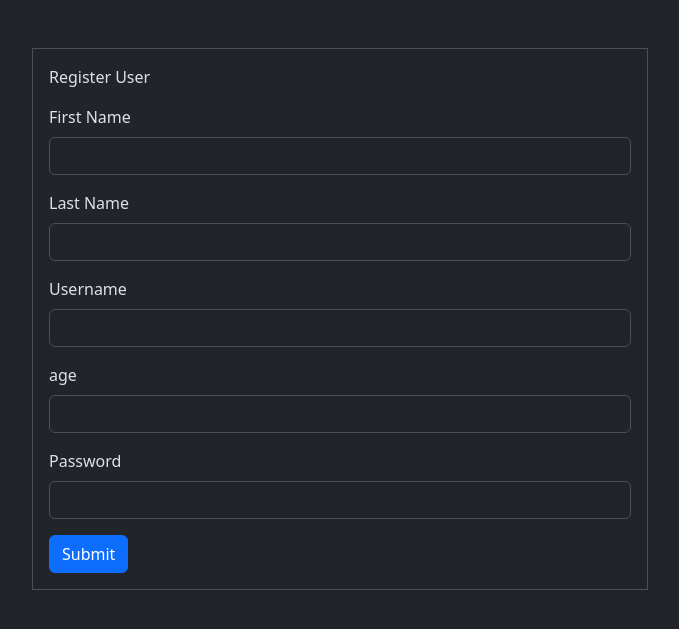
After one commit to MayurPanchbhai/loginout, a Django app: page /register/ in a window 1280 px wide. The commit adds this page. Shown: the top 629 px of the page, without its empty margins (308-987 px from the left). Run offline with Django 5.2, Linux system fonts and the light colour scheme; the visitor is signed in with stand-in values (Sample User, id 1).

Commit message:
user logine

```diff
--- /dev/null
+++ b/logger/templates/register.html
@@ -0,0 +1,76 @@
+<!-- @format -->
+
+<!doctype html>
+<html lang="en">
+  <head>
+    <meta charset="UTF-8" />
+    <meta name="viewport" content="width=device-width, initial-scale=1.0" />
+    <title>Document</title>
+    <link
+      href="https://cdn.jsdelivr.net/npm/bootstrap@5.3.8/dist/css/bootstrap.min.css"
+      rel="stylesheet"
+      integrity="sha384-sRIl4kxILFvY47J16cr9ZwB07vP4J8+LH7qKQnuqkuIAvNWLzeN8tE5YBujZqJLB"
+      crossorigin="anonymous" />
+  </head>
+  <body class="container w-50" data-bs-theme="dark">
+    <form
+      class="container-md mt-5 border m-2 p-3"
+      action="/newuser/"
+      method="post">
+      {% csrf_token %}
+      <p>Register User</p>
+      <div class="mb-3">
+        <label for="exampleInputEmail1" class="form-label">First Name</label>
+        <input
+          type="text"
+          class="form-control"
+          id="exampleInputEmail1"
+          aria-describedby="emailHelp"
+          name="firstname" />
+      </div>
+      <div class="mb-3">
+        <label for="exampleInputEmail1" class="form-label">Last Name</label>
+        <input
+          type="text"
+          class="form-control"
+          id="exampleInputEmail1"
+          aria-describedby="emailHelp"
+          name="lastname" />
+      </div>
+      <div class="mb-3">
+        {% if messages %}
+        <ul class="messages">
+          {% for message in messages %}
+          <li class="{{ message.tags }}" style="color: red">{{ message }}</li>
+          {% endfor %}
+        </ul>
+        {% endif %}
+        <label for="exampleInputEmail1" class="form-label">Username</label>
+        <input
+          type="text"
+          class="form-control"
+          id="exampleInputEmail1"
+          aria-describedby="emailHelp"
+          name="username" />
+      </div>
+      <div class="mb-3">
+        <label for="exampleInputEmail1" class="form-label">age</label>
+        <input
+          type="number"
+          class="form-control"
+          id="exampleInputEmail1"
+          aria-describedby="emailHelp"
+          name="age" />
+      </div>
+      <div class="mb-3">
+        <label for="exampleInputPassword1" class="form-label">Password</label>
+        <input type="password" class="form-control" name="password" />
+      </div>
+      <button type="submit" class="btn btn-primary">Submit</button>
+    </form>
+    <script
+      src="https://cdn.jsdelivr.net/npm/bootstrap@5.3.8/dist/js/bootstrap.bundle.min.js"
+      integrity="sha384-FKyoEForCGlyvwx9Hj09JcYn3nv7wiPVlz7YYwJrWVcXK/BmnVDxM+D2scQbITxI"
+      crossorigin="anonymous"></script>
+  </body>
+</html>
--- a/logger/urls.py
+++ b/logger/urls.py
@@ -4,5 +4,7 @@ from . import views
 urlpatterns = [
     path('',views.home),
     path('loginpage/' , views.login_page),
-    path('login/', views.login)
+    path('register/',views.register),
+    path('newuser/',views.newuser),
+    path('logoutpage/',views.logout_page),
 ]
--- a/logger/views.py
+++ b/logger/views.py
@@ -1,24 +1,69 @@
 from django.shortcuts import render , redirect
 from django.http import HttpResponse
-
+from  django.contrib.auth.hashers import make_password ,check_password
+from django.contrib import messages
+from .models import user
+from django.contrib.auth.models import User
+from django.contrib.auth import authenticate , login , logout
+from django.contrib.auth.decorators import login_required
 # Create your views here.
 
+@login_required(login_url='/loginpage/')
 def home(request):
-    context = {'name': 'User', 'items': [1, 2, 3]}
-    return render(request , 'index.html' , context)
+    data = user.objects.all();
+    print(data)
+
+    return render(request , 'index.html' , context={'data':data})
+
+# def login_page(request):
+#     context = {'name':"loginpage"}
+#     return render(request , 'loginpage.html' ,context)
+
+@login_required(login_url='/loginpage/')
+def newuser(request):
+    if request.method == 'POST':
+        fname = request.POST.get('firstname')
+        lname = request.POST.get('lastname')
+        uname = request.POST.get('username')
+        age = request.POST.get('age')
+        password = make_password(request.POST.get('password'))
+        obj = user(first_name=fname,last_name=lname,username=uname , age=age , password=password)
+        if(user.objects.filter(username=uname).exists() ):
+            print("username already exist")
+            messages.error(request, "This username is already taken. Please choose another one.")
+            return render(request, 'register.html')
+        else:
+            obj.save()
+            return redirect("/")
+
+@login_required(login_url='/loginpage/')
+def register(request):
+    return render(request, 'register.html')
+
+def logout_page(request):
+    logout(request )
+    return redirect ('/loginpage/')
+
 
 def login_page(request):
-    context = {'name':"loginpage"}
-    return render(request , 'loginpage.html' ,context)
-
-
-def login(request):
     if request.method == "POST":
         username = request.POST.get("username")
         password = request.POST.get("password")
-        # name = request.POST.get("username")
 
-        print("Name:", username)
-        print("pass:", password)
 
-        return redirect('/'  , local="mayur")
+        if not User.objects.filter(username=username).exists():
+            messages.error(request, "invalid username")
+            return redirect('/loginpage/')
+
+        user = authenticate(username=username , password=password)
+        if user :
+            login(request , user)
+            print("happend")
+            return redirect('/')
+
+        else:
+            messages.error(request, "invalid password")
+            return redirect('/loginpage/')
+            print("rediectiong")
+
+    return render(request , 'loginpage.html' )
```
Also changed, not shown: logger/templates/index.html (+33 -3 lines), logger/templates/loginpage.html (+6 -1 lines).
